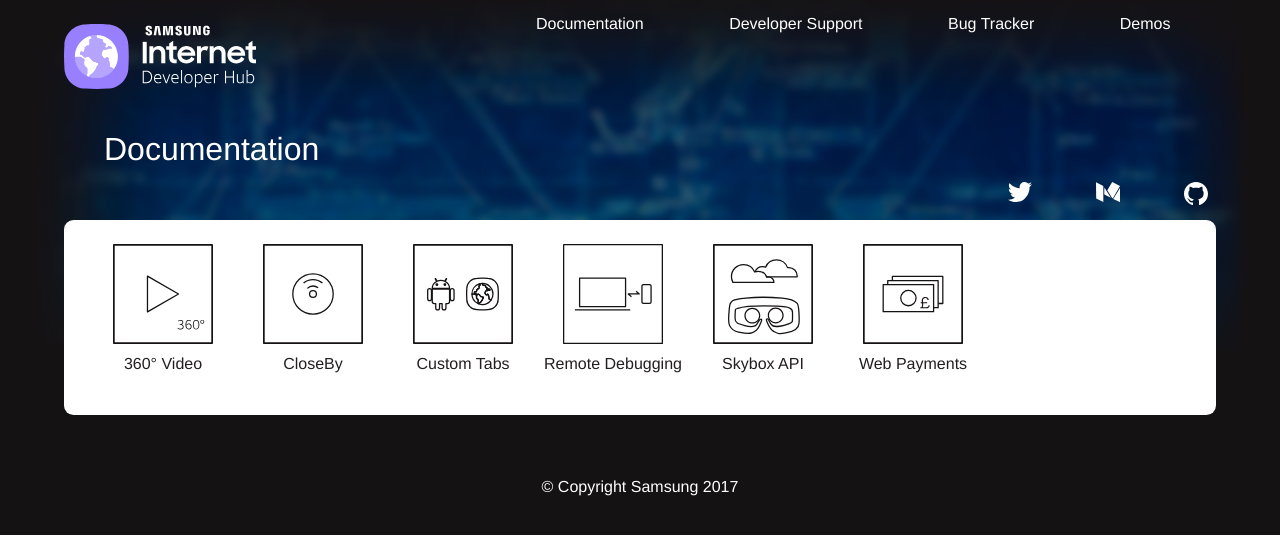
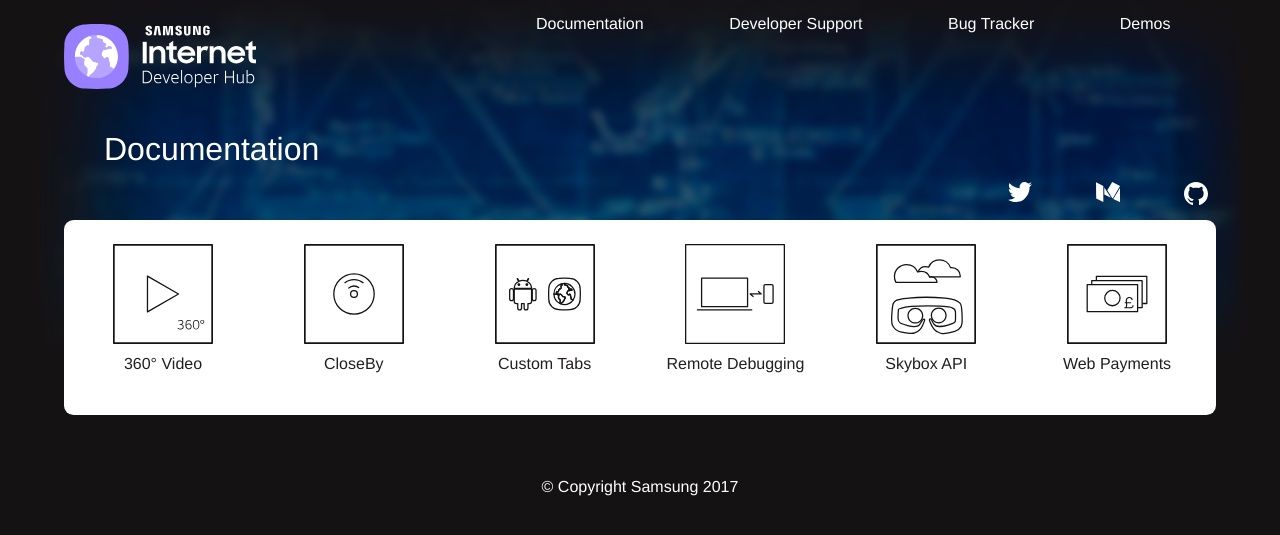
Before and after one commit to SamsungInternet/homepage-archive, a Jekyll site: the page built from docs/index.md, in a window 1280 px wide. Shown: the top 535 px of the page. Built offline with Jekyll 4.4.1, drawn with Linux system fonts in a browser that asks for light colours.

Commit message:
Think this is slightly better for aligning docs icons

```diff
--- a/style/page.scss
+++ b/style/page.scss
@@ -37,19 +37,20 @@
   display: flex;
   flex-direction: row;
   flex-wrap: wrap;
-  justify-content: flex-start;
+  justify-content: space-between;
   align-items: flex-start;
 
+  /*
   &:after{
     content: "";
     flex: auto;
     flex-grow: 1;
   }
+  */
 }
 
 .doc-subsection .icon-title {
-  min-width: 0;
-  flex-basis: 115px;
+  flex-basis: 125px;
 }
 
 .doc-subsection .icon-title a {
```
